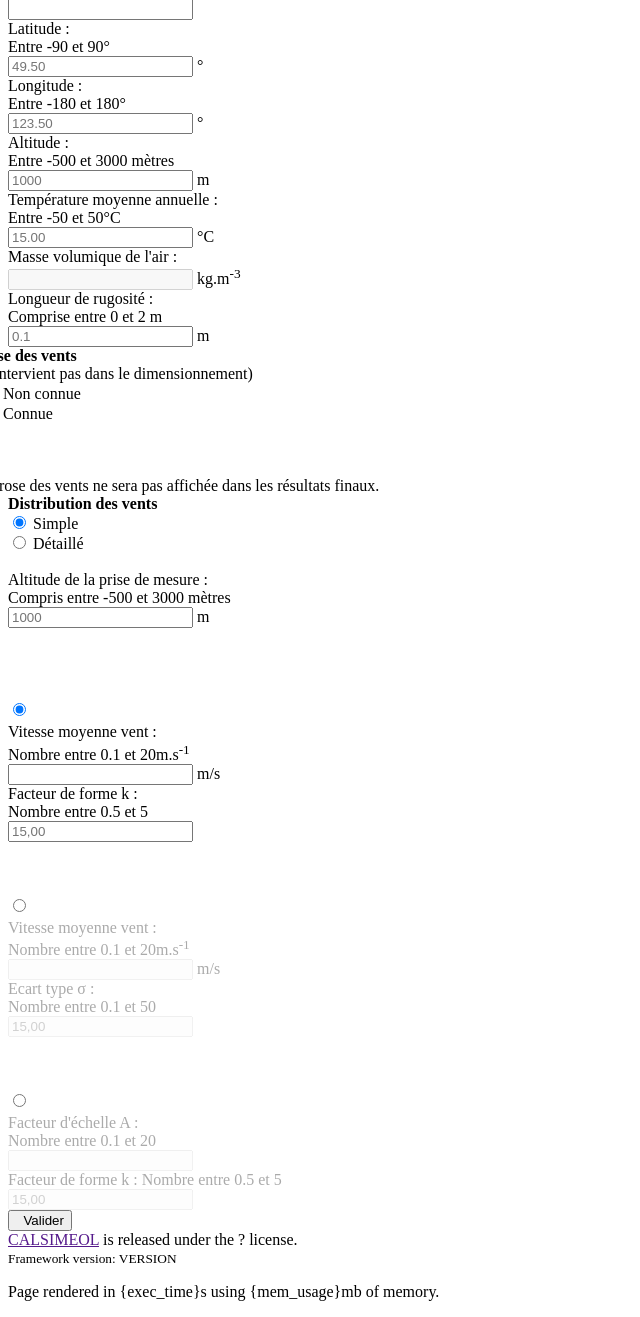
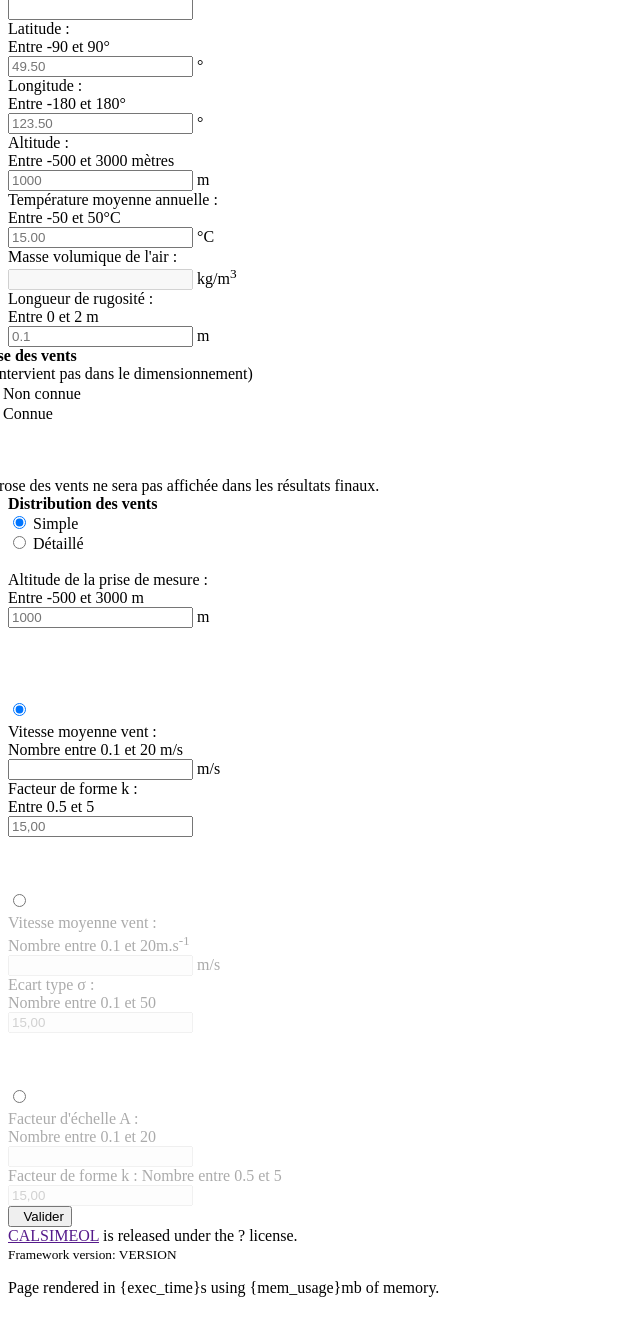
Before and after one commit to CALSIMEOL/CalSimEol, a PHP site: the page made by fuel/app/views/place/siteParameters.php in a window 1280 px wide. Shown: the part 290-1607 px from the top of the page, without its empty margins (0-640 px from the left). Run offline with PHP 8.4, Linux system fonts and the light colour scheme; the template is opened without the code that fills it, so the values that code supplies are empty; some libraries are stand-ins or nearby versions.

Commit message:
les popover d'aide sont de siteParameters.php sont terminées !!

```diff
--- a/fuel/app/views/place/siteParameters.php
+++ b/fuel/app/views/place/siteParameters.php
@@ -173,7 +173,7 @@
                                 <div class="col-xs-7 -marginLR">
                                     <div class="input-group">
                                         <input id="density" type="text" class="form-control" disabled="true"/>
-                                        <span class="input-group-addon">kg.m<sup>-3</sup></span>
+                                        <span class="input-group-addon">kg/m<sup>3</sup></span>
                                     </div>
                                 </div>
                                 <div class="col-xs-1">
@@ -194,7 +194,7 @@
                                 <div class="col-lg-7">
                                     <label for="roughnesslength" class="control-label">Longueur de rugosité :</label>
                                     <br>
-                                    <span class="error help-block">Comprise entre 0 et 2 m</span>
+                                    <span class="error help-block">Entre 0 et 2 m</span>
                                     <span class="good help-block"></span>
                                 </div>
                                 <div class="col-xs-7 -marginLR">
@@ -261,7 +261,7 @@
                                             <div id="knowRose">
                                                 La rose des vents ne sera affichée qu'à titre indicatif. &nbsp;
                                                 <a href="#pop" class="pop" data-toggle="popover" data-html="true" data-trigger="focus" data-placement="right"
-                                                   data-content="La somme des occurances heure/an doit être égale à 8760h et la vitesse moyenne doit être comprise entre 0 et 20 m.s<sup>-1</sup>
+                                                   data-content="La somme des occurances heure/an doit être égale à 8760h et la vitesse moyenne doit être comprise entre 0 et 20 m/s
                                                     <br><br><span class='decimalWarning'><span class='glyphicon glyphicon-warning-sign'></span>&nbsp; Entrer un point comme séparateur décimal.</span>"
                                                    title="<b>AIDE : Rose des vents</b>">
                                                     <span class="glyphicon glyphicon-question-sign"></span>
@@ -310,7 +310,9 @@
 
                                     <div class="panel-heading">
                                         <b>Distribution des vents</b>
-                                        <a href="#pop" class="pop pull-right" data-toggle="popover" data-html="true" data-trigger="focus" data-placement="left" style="margin-top: 1px" data-content="Entrer une longueur de rugosité comprise entre 0 et 2 m.<br>Entrer un point comme séparateur décimal." title="<b>AIDE : Distribution des vents</b>">
+                                        <a href="#pop" class="pop pull-right" data-toggle="popover" data-html="true" data-trigger="focus" data-placement="left" style="margin-top: 1px"
+                                           data-content="<i>La vitesse du vent varie en permanence. Pour prévoir la production d'énergie d'une éolienne il faut connaître la vitesse du vent et sa fréquence associée.</i>"
+                                           title="<b>AIDE : Distribution des vents</b>">
                                             <span class="glyphicon glyphicon-question-sign"></span>
                                         </a>
                                     </div>
@@ -319,17 +321,36 @@
 
                                         <div class="form-inline">
                                             <div class="row">
-                                                <div class="col-xs-6">
+                                                <div class="col-xs-3">
                                                     <div class="radio">
                                                         <label for="simple" class="radio">
                                                         <input type="radio" name="distribSources" value="simple" id="simple" checked="" onclick="windDistribution()"> Simple </label>
                                                     </div>
                                                 </div>
-                                                <div class="col-xs-6">
+                                                <div class="col-xs-1">
+                                                    <a href="#pop" class="pop pull-left" data-toggle="popover" data-html="true" data-trigger="focus" data-placement="bottom" style="margin-top: 13px"
+                                                       data-content="Choisir parmis les 3 options possibles en fonction des données en votre possession.<br><br>
+                                                        <i>La distribution de Weibull permet souvent une bonne approximation de la distribution de la vitesse du vent. La formule de Weibull est la suivante :</i><br>
+                                                        <?php echo str_replace('"', "'", Asset::img('weibullForm.png', array('class' => 'img-responsive'))) ?>
+                                                        <small>A : facteur d'échelle de Weibull.<br>
+                                                        k : facteur de forme de Weibull.</small>"
+                                                        title="<b>AIDE : Paramètrage simple de la distribution des vents</b>">
+                                                         <span class="glyphicon glyphicon-question-sign"></span>
+                                                     </a>
+                                                </div>
+                                                <div class="col-xs-offset-2 col-xs-3">
                                                     <div class="radio">
                                                         <label for="detailed" class="radio">
                                                         <input type="radio" name="distribSources" value="detailed" id="detailed" onclick="windDistribution()"> Détaillé </label>
                                                     </div>
+                                                </div>
+                                                <div class="col-xs-1">
+                                                    <a href="#pop" class="pop pull-left" data-toggle="popover" data-html="true" data-trigger="focus" data-placement="top" style="margin-top: 13px"
+                                                        data-content="Entrer pour chaque vitesse de vent son occurence en heure/an. La somme des occurances heure/an doit être égale à 8760h.
+                                                        <br><br><span class='decimalWarning'><span class='glyphicon glyphicon-warning-sign'></span>&nbsp; Entrer un point comme séparateur décimal.</span>"
+                                                        title="<b>AIDE : Paramètrage détaillé de la distribution des vents</b>">
+                                                         <span class="glyphicon glyphicon-question-sign"></span>
+                                                     </a>
                                                 </div>
                                             </div>
                                             <br>
@@ -338,7 +359,7 @@
                                                     <div class="col-lg-7">
                                                         <label for="ElevationOfTheMeasurement" class="control-label">Altitude de la prise de mesure : </label>
                                                         <br>
-                                                        <span class="error help-block">Compris entre -500 et 3000 mètres</span>
+                                                        <span class="error help-block">Entre -500 et 3000 m</span>
                                                         <span class="good help-block"></span>
                                                     </div>
                                                     <div class="col-xs-7">
@@ -371,8 +392,8 @@
                                                 <table id="windTable" class="table table-responsive table-striped table-condensed center-block">
 
                                                     <tr>
-                                                        <th>Vitesse [m.s<sup>-1</sup>]</th>
-                                                        <th>Heure / an</th>
+                                                        <th>Vitesse [m/s]</th>
+                                                        <th>Heure/an</th>
                                                         <th><span class="glyphicon glyphicon-remove form-control-feedback error shift"></span><span class="glyphicon glyphicon-ok form-control-feedback good shift"></span></th>
                                                     </tr>
 
@@ -384,7 +405,7 @@
 
                                                 </table>
                                                 <span class="error help-block">Nombre total d'heures doit être égal à 8760 h</span>
-                                                <span class="good help-block">Saisie correcte</span>
+                                                <span class="good help-block"></span>
                                                 <br><br>
                                                 <div class="pull-right">
                                                     <span class="btn btn-info btn-xs" onclick="addRow()"><span class="glyphicon glyphicon-plus"></span> Ajouter une ligne</span>
@@ -412,7 +433,7 @@
                                                             <div class="col-lg-9 -marginLR">
                                                                 <label for="averageWindSpeed1" class="control-label">Vitesse moyenne vent : </label>
                                                                 <br>
-                                                                <span class="error help-block">Nombre entre 0.1 et 20m.s<sup>-1</sup></span>
+                                                                <span class="error help-block">Nombre entre 0.1 et 20 m/s</span>
                                                                 <span class="good help-block"></span>
                                                             </div>
                                                             <div class="col-xs-11 -marginLR">
@@ -427,8 +448,9 @@
                                                             <div class="col-xs-1">
                                                                 <div class="pop">
                                                                     <a href="#pop" class="pop" data-toggle="popover" data-html="true" data-trigger="focus" data-placement="left"
-                                                                       data-content="Blablabla.<br><br>
-                                                                       <span class='decimalWarning'><span class='glyphicon glyphicon-warning-sign'></span>&nbsp; Entrer un point comme séparateur décimal.</span>"
+                                                                       data-content="Entrer une vitesse entre 0.1 et<br>20 m/s.<br><br>
+                                                                       <i>Moyenne des vitesses de vents<br>enregistrées sur le site pendant<br>une année.</i><br><br>
+                                                                       <span class='decimalWarning'><span class='glyphicon glyphicon-warning-sign'></span>&nbsp; Entrer un point comme séparateur<br>décimal.</span>"
                                                                        title="<b>AIDE : Vitesse moyenne du vent</b>">
                                                                         <span class="glyphicon glyphicon-question-sign"></span>
                                                                     </a>
@@ -439,7 +461,7 @@
                                                             <div class="col-lg-8 -marginLR">
                                                                 <label for="shape1" class="control-label">Facteur de forme k :</label>
                                                                 <br>
-                                                                <span class="error help-block">Nombre entre 0.5 et 5</span>
+                                                                <span class="error help-block">Entre 0.5 et 5</span>
                                                                 <span class="good help-block"></span>
                                                             </div>
                                                             <div class="col-xs-11 -marginLR">
@@ -452,8 +474,9 @@
                                                             <div class="col-xs-1">
                                                                 <div class="pop">
                                                                     <a href="#pop" class="pop" data-toggle="popover" data-html="true" data-trigger="focus" data-placement="left"
-                                                                       data-content="Blablabla.<br><br>
-                                                                       <span class='decimalWarning'><span class='glyphicon glyphicon-warning-sign'></span>&nbsp; Entrer un point comme séparateur décimal.</span>"
+                                                                       data-content="Entrer une valeur comprise entre<br>0.5 et 5.<br><br>
+                                                                       <i>k est le facteur de forme de<br>Weibull. Il donne la forme de la<br>distribution des vents. Une valeur<br>faible implique un vent très variable<br>alors qu'un vent constant implique<br>une valeur élevée.</i><br><br>
+                                                                       <span class='decimalWarning'><span class='glyphicon glyphicon-warning-sign'></span>&nbsp; Entrer un point comme séparateur<br>décimal.</span>"
                                                                        title="<b>AIDE : Facteur de forme K</b>">
                                                                         <span class="glyphicon glyphicon-question-sign"></span>
                                                                     </a>
@@ -492,8 +515,9 @@
                                                             <div class="col-xs-1">
                                                                 <div class="pop">
                                                                     <a href="#pop" class="pop" data-toggle="popover" data-html="true" data-trigger="focus" data-placement="left"
-                                                                       data-content="Blablabla.<br><br>
-                                                                       <span class='decimalWarning'><span class='glyphicon glyphicon-warning-sign'></span>&nbsp; Entrer un point comme séparateur décimal.</span>"
+                                                                       data-content="Entrer une vitesse entre 0.1 et<br>20 m/s.<br><br>
+                                                                       <i>Moyenne des vitesses de vents<br>enregistrées sur le site pendant<br>une année.</i><br><br>
+                                                                       <span class='decimalWarning'><span class='glyphicon glyphicon-warning-sign'></span>&nbsp; Entrer un point comme séparateur<br>décimal.</span>"
                                                                        title="<b>AIDE : Vitesse moyenne du vent</b>">
                                                                         <span class="glyphicon glyphicon-question-sign"></span>
                                                                     </a>
@@ -517,8 +541,9 @@
                                                             <div class="col-xs-1">
                                                                 <div class="pop">
                                                                     <a href="#pop" class="pop" data-toggle="popover" data-html="true" data-trigger="focus" data-placement="left"
-                                                                       data-content="Blablabla.<br><br>
-                                                                       <span class='decimalWarning'><span class='glyphicon glyphicon-warning-sign'></span>&nbsp; Entrer un point comme séparateur décimal.</span>"
+                                                                       data-content="Entrer un nombre entre 0.1 et 50.<br><br>
+                                                                       <i>L'écart type &sigma; est la mesure de la<br>dispertion d'une variable aléatoire<br>comme la vitesse du vent.</i><br><br>
+                                                                       <span class='decimalWarning'><span class='glyphicon glyphicon-warning-sign'></span>&nbsp; Entrer un point comme séparateur<br>décimal.</span>"
                                                                        title="<b>AIDE : Ecart type &sigma;</b>">
                                                                         <span class="glyphicon glyphicon-question-sign"></span>
                                                                     </a>
@@ -556,9 +581,10 @@
                                                             <div class="col-xs-1">
                                                                 <div class="pop">
                                                                     <a href="#pop" class="pop" data-toggle="popover" data-html="true" data-trigger="focus" data-placement="left"
-                                                                       data-content="Blablabla.<br><br>
-                                                                       <span class='decimalWarning'><span class='glyphicon glyphicon-warning-sign'></span>&nbsp; Entrer un point comme séparateur décimal.</span>"
-                                                                       title="<b>AIDE : Facteur d'échelle A</b>">
+                                                                       data-content="Entrer un nombre entre 0.1 et 20.<br><br>
+                                                                       <i>A est le facteur d'échelle de<br>Weibull exprimé en m/s. Il permet<br>d'exprimer la chronologie d'une<br>vitesse caractéristique. A est<br>proportionnel à la vitesse moyenne<br>du vent.</i><br><br>
+                                                                       <span class='decimalWarning'><span class='glyphicon glyphicon-warning-sign'></span>&nbsp; Entrer un point comme séparateur<br>décimal.</span>"
+                                                                       title="<b>AIDE : Facteur de forme K</b>">
                                                                         <span class="glyphicon glyphicon-question-sign"></span>
                                                                     </a>
                                                                 </div>
@@ -580,8 +606,9 @@
                                                             <div class="col-xs-1">
                                                                 <div class="pop">
                                                                     <a href="#pop" class="pop" data-toggle="popover" data-html="true" data-trigger="focus" data-placement="left"
-                                                                       data-content="Blablabla.<br><br>
-                                                                       <span class='decimalWarning'><span class='glyphicon glyphicon-warning-sign'></span>&nbsp; Entrer un point comme séparateur décimal.</span>"
+                                                                       data-content="Entrer une valeur comprise entre<br>0.5 et 5.<br><br>
+                                                                       <i>k est le facteur de forme de<br>Weibull. Il donne la forme de la<br>distribution des vents. Une valeur<br>faible implique un vent très variable<br>alors qu'un vent constant implique<br>une valeur élevée.</i><br><br>
+                                                                       <span class='decimalWarning'><span class='glyphicon glyphicon-warning-sign'></span>&nbsp; Entrer un point comme séparateur<br>décimal.</span>"
                                                                        title="<b>AIDE : Facteur de forme K</b>">
                                                                         <span class="glyphicon glyphicon-question-sign"></span>
                                                                     </a>
```
Also changed, not shown: public/assets/img/weibullForm.png (added).
